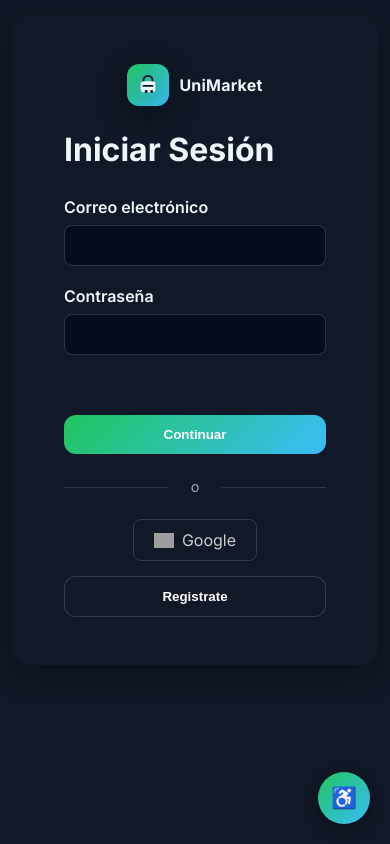
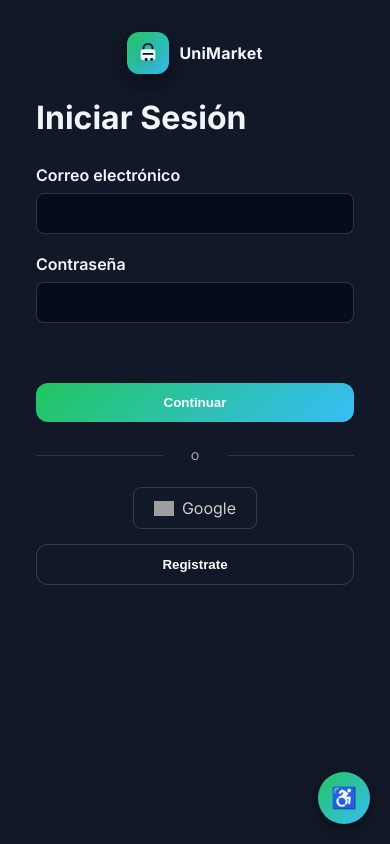
Before and after one commit to diego-reb/UniMarket, a Flask app: page /inicio_sesion in a window 390 px wide. Run offline with Flask 3, Linux system fonts and the light colour scheme; some libraries are stand-ins or nearby versions; grey boxes are pictures that could not be loaded.

Commit message:
Ximena style sesion

```diff
--- a/templates/iniciosesion.html
+++ b/templates/iniciosesion.html
@@ -37,16 +37,15 @@
                     radial-gradient(900px 600px at 120% 10%, rgba(34,197,94,.20), rgba(34,197,94,0)),
                     var(--bg);
         color: var(--text);
-            /* 🔴 quitamos el flex centrado que encoge todo en móvil */
         min-height: 100vh;
         padding: 16px 12px;
     }
 
     .container {
         display: flex;
-            flex-direction: column;          /* mobile first: solo formulario */
+        flex-direction: column;          /* mobile first */
         width: 100%;
-            max-width: 480px;                /* ancho agradable en pantallas grandes */
+        max-width: 480px;
         margin: 0 auto;
         border-radius: var(--radius);
         box-shadow: var(--shadow);
@@ -98,10 +97,16 @@
         box-shadow: var(--shadow);
     }
 
-        .logo-badge svg { filter: drop-shadow(0 6px 12px rgba(0, 0, 0, .35)); }
+    .logo-badge svg {
+        filter: drop-shadow(0 6px 12px rgba(0, 0, 0, .35));
+    }
 
     h2 { font-size: 2rem; margin: 0 0 8px; }
-        p.subtitle { margin: 0 0 24px; color: var(--muted); }
+
+    p.subtitle {
+        margin: 0 0 24px;
+        color: var(--muted);
+    }
 
     .form-panel form {
         width: 100%;
@@ -112,7 +117,11 @@
 
     .form-group { margin-bottom: 20px; }
 
-        label { display: block; margin-bottom: 8px; font-weight: 600; }
+    label {
+        display: block;
+        margin-bottom: 8px;
+        font-weight: 600;
+    }
 
     input[type="email"],
     input[type="password"] {
@@ -166,8 +175,8 @@
 
     .g-recaptcha {
         display: inline-block;
-            /* 🔴 quitamos el scale que rompia el ancho en móvil */
-            transform: none;
+        transform: none;           /* sin escala para no romper ancho */
+        transform-origin: center;
     }
 
     .btn-primary {
@@ -186,7 +195,6 @@
     }
 
     .btn-primary:hover { filter: brightness(1.05); }
-
     .btn-primary:active { transform: translateY(1px); }
 
     .separator {
@@ -249,7 +257,7 @@
         }
     }
 
-        /* 📺 Tablet y escritorio: mostramos la marca a la izquierda */
+    /* TABLET y DESKTOP */
     @media (min-width: 768px) {
         body {
             padding: 40px;
@@ -277,6 +285,43 @@
 
         .container {
             border: 1px solid rgba(148,163,184,.20);
+        }
+    }
+
+    /* 🔧 ARREGLO FUERTE PARA MÓVIL */
+    @media (max-width: 767px) {
+
+        body {
+            margin: 0 !important;
+            padding: 0 !important;
+            display: block !important;
+        }
+
+        .container {
+            width: 100% !important;
+            max-width: 100% !important;
+            margin: 0 !important;
+            border-radius: 0 !important;
+            box-shadow: none !important;
+            background: transparent !important;
+        }
+
+        .form-panel {
+            width: 100% !important;
+            max-width: 100% !important;
+            margin: 0 !important;
+            padding: 16px 12px !important;
+            border-radius: 0 !important;
+        }
+
+        .g-recaptcha {
+            transform: none !important;
+            transform-origin: center !important;
+        }
+
+        .btn-primary {
+            width: 100% !important;
+            max-width: 100% !important;
         }
     }
 </style>
@@ -400,6 +445,8 @@
             radioOptions.forEach(opt => opt.classList.remove('selected'));
             option.classList.add('selected');
             option.querySelector('input').checked = true;
+
+
         });
     });
 </script>
```
Lines whose indentation alone changed are shown as unchanged.
